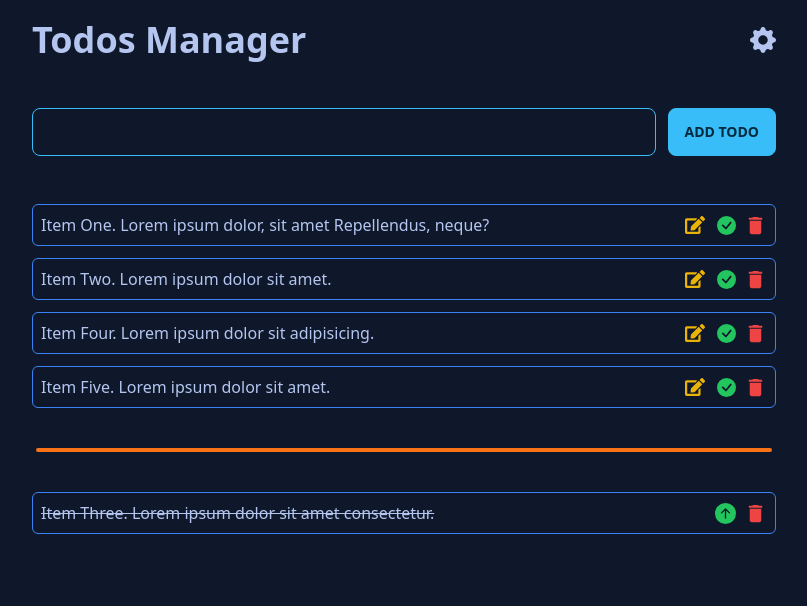
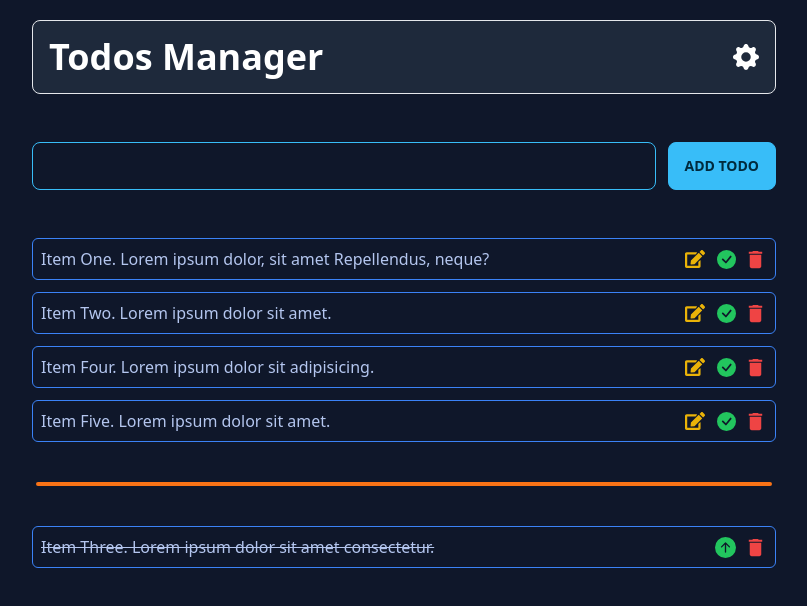
Before and after one commit to itzAmka/Task-Tarakar, a React (Vite) app: page / in a window 1280 px wide. Shown: the top 606 px of the page, without its empty margins (236-1043 px from the left). Built offline with nearby package versions, Linux system fonts and the light colour scheme; no server answers.

Commit message:
update Navbar component

```diff
--- a/src/components/Navbar.jsx
+++ b/src/components/Navbar.jsx
@@ -26,9 +26,9 @@ const Navbar = () => {
 	};
 
 	return (
-		<nav className='flex justify-between items-center relative'>
+		<nav className='flex justify-between items-center relative py-4 sm:px-4 px-2 border rounded-lg bg-slate-800 text-white'>
 			<Link to='/' onClick={closeSidebar}>
-				<h1 className='sm:text-4xl text-xl font-bold'>Todos Manager</h1>
+				<h1 className='sm:text-4xl text-2xl font-bold'>Todos Manager</h1>
 			</Link>
 			<BsFillGearFill
 				onClick={openSidebar}
@@ -36,7 +36,7 @@ const Navbar = () => {
 				size={26}
 			/>
 			<div
-				className={`absolute top-0 rounded-xl right-0 bg-slate-800 p-4 pt-14 h-48s transition duration-500 z-9 ${
+				className={`absolute top-0 rounded-xl right-0 bg-slate-800 p-4 pt-14 border transition duration-500 z-9 ${
 					sidebarOpen ? 'scale-1' : 'scale-0 '
 				} `}
 			>
```
